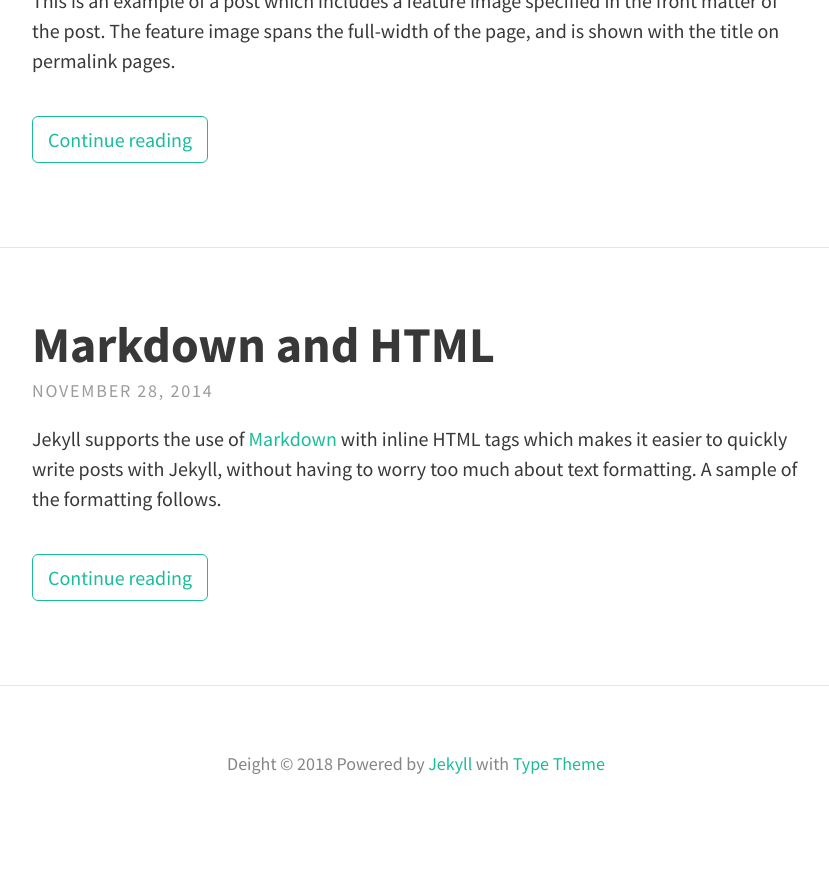
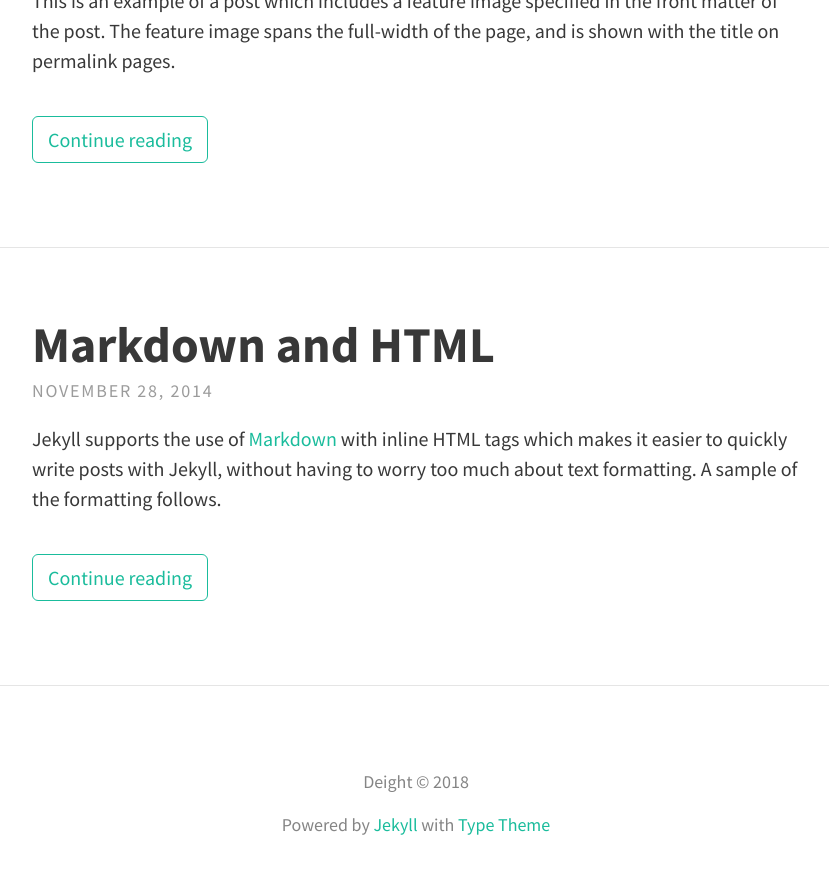
Before and after one commit to deight93/deight93.github.io, a Jekyll site: the page built from index.html, in a window 1280 px wide and 900 px high, scrolled down 967 px. Shown: the top 874 px of the window, without its empty margins (224-1053 px from the left). Built offline with Jekyll 4.4.1, drawn with Linux system fonts in a browser that asks for light colours; nearby versions of some CDN libraries; the list of posts is cut into pages by our own code; before the commit the page ends 1808 px from its top, so only the background shows below that.

Commit message:
Update _config.yml

```diff
--- a/_config.yml
+++ b/_config.yml
@@ -14,9 +14,9 @@ theme_settings:
   # Header and footer text
   header_text: >
      <p>Welcome to my blog.</p>
-  header_text_feature_image:
+  header_text_feature_image: assets/img/sample_feature_img_3.png
   footer_text: >
-   Deight © 2018
+   <p>Deight © 2018</p>
    Powered by <a href="https://jekyllrb.com/">Jekyll</a> with <a href="https://github.com/rohanchandra/type-theme">Type Theme</a>
 
   # Icons
```
